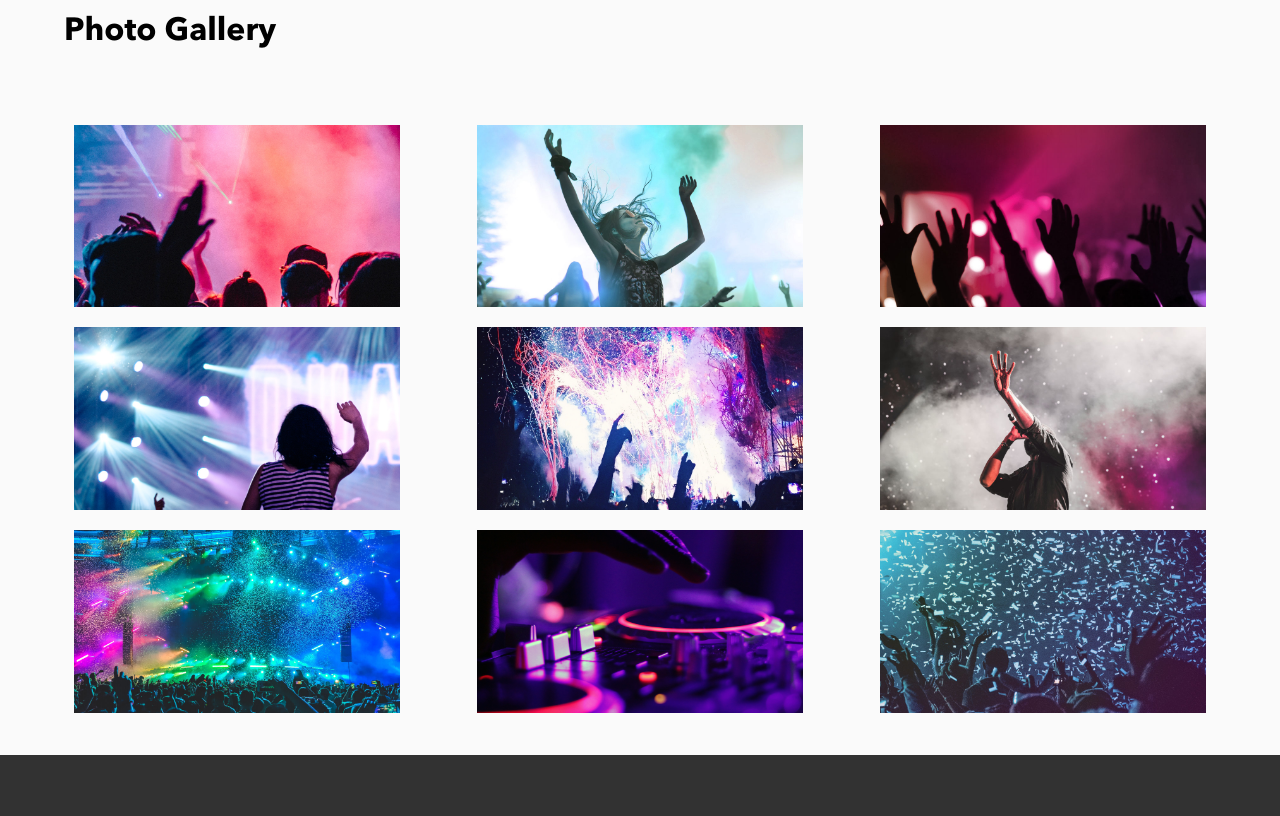
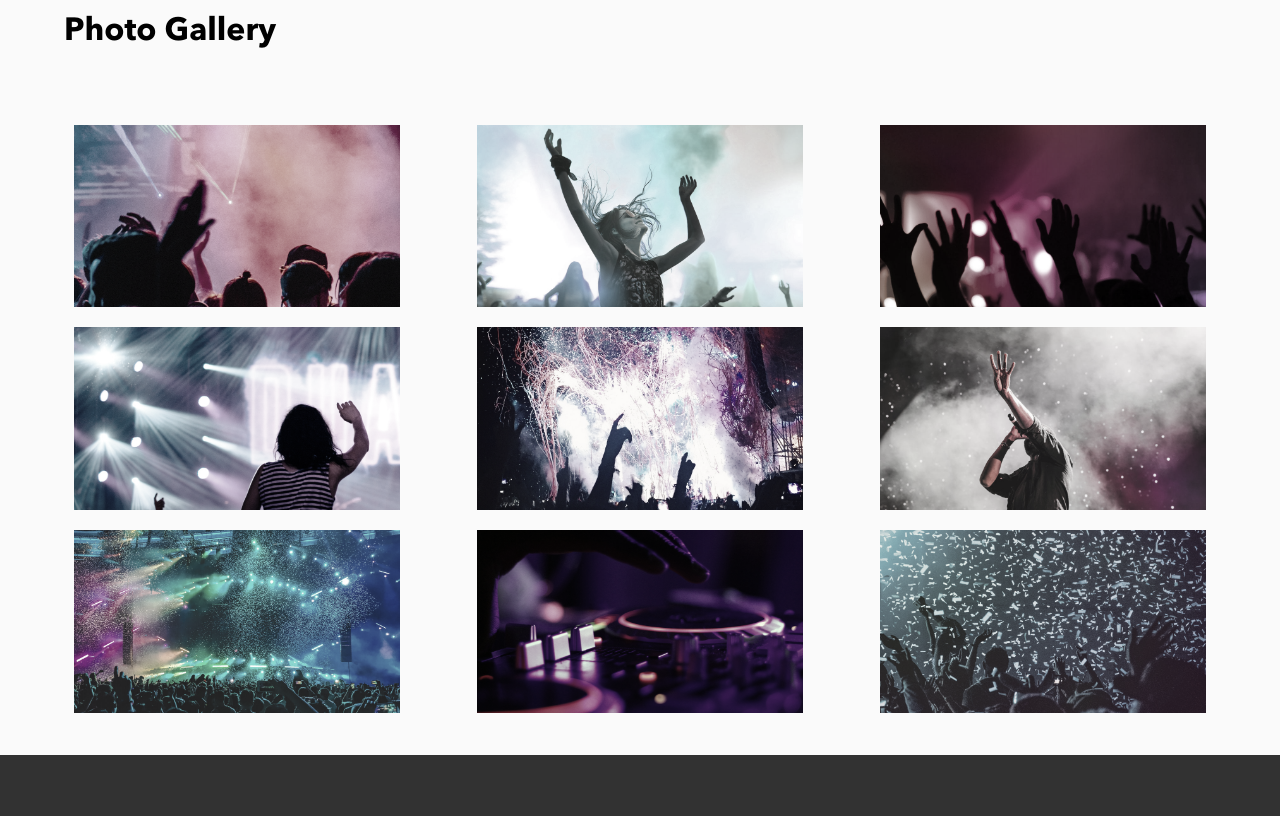
Before and after one commit to pauldeleonsg/paul-deleon-bandsite, a plain HTML site: page index.html in a window 1280 px wide. Shown: the part 2260-3076 px from the top of the page. Drawn offline with Linux system fonts and the light colour scheme.

Commit message:
sprint-1 hover

```diff
--- a/styles/partials/_gallery.scss
+++ b/styles/partials/_gallery.scss
@@ -31,6 +31,16 @@
                 width: 30%;
                 padding: 10px;
             }
+
+            img {
+                filter: grayscale(70%);
+                transition: filter 0.4s ease-in-out;
+            }
+
+            img:hover {
+                filter: none;
+            }
+
         }
 
     }
@@ -66,6 +76,15 @@
                 width: 30%;
                 padding: 10px;
             }
+
+            img {
+                filter: grayscale(70%);
+                transition: filter 0.4s ease-in-out;
+            }
+
+            img:hover {
+                filter: none;
+            }
         }
     }
 }
@@ -100,6 +119,15 @@
                 width: 100%;
                 padding: 10px;
             }
+
+            img {
+                filter: grayscale(70%);
+                transition: filter 0.4s ease-in-out;
+            }
+
+            img:hover {
+                filter: none;
+            }
         }
     }
 }
```
Also changed, not shown: styles/global.css.
